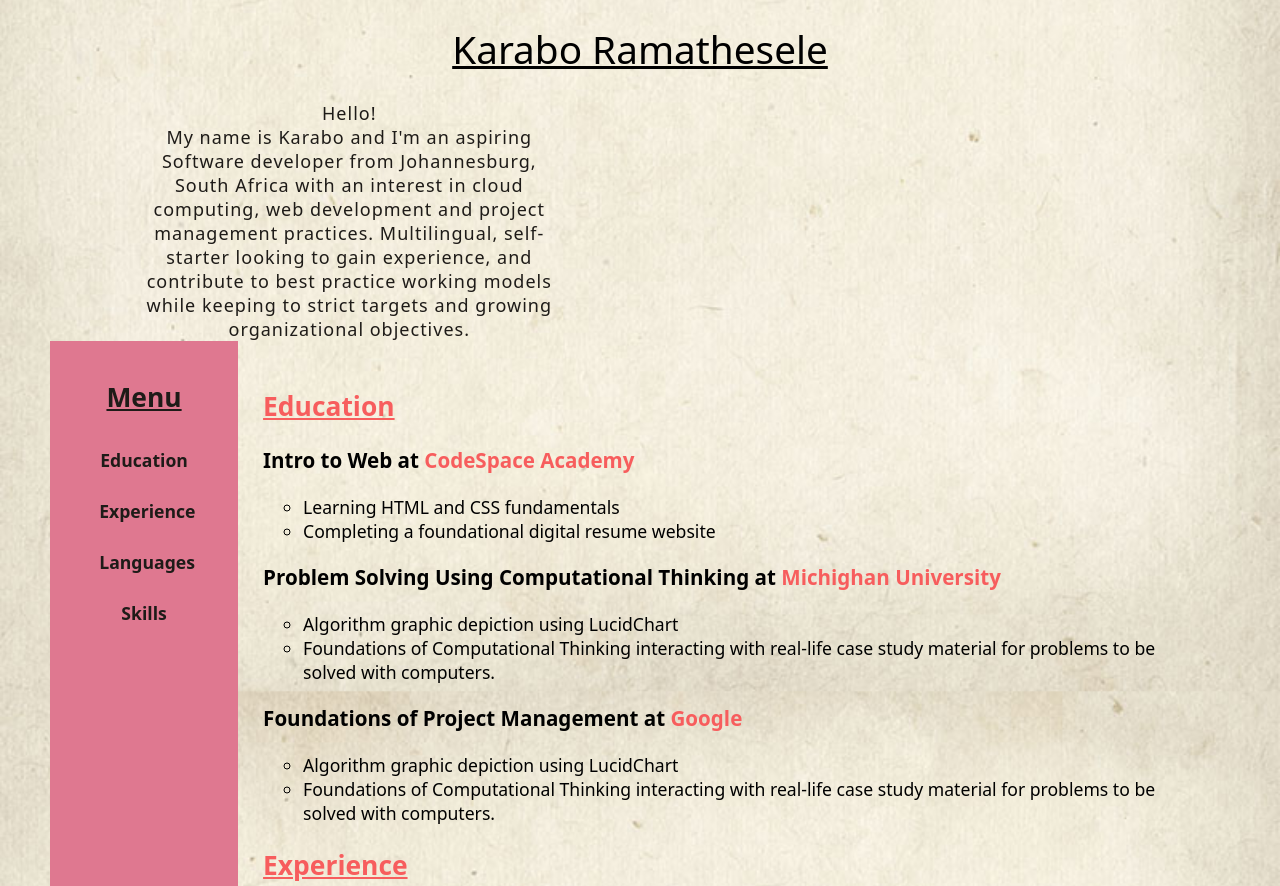
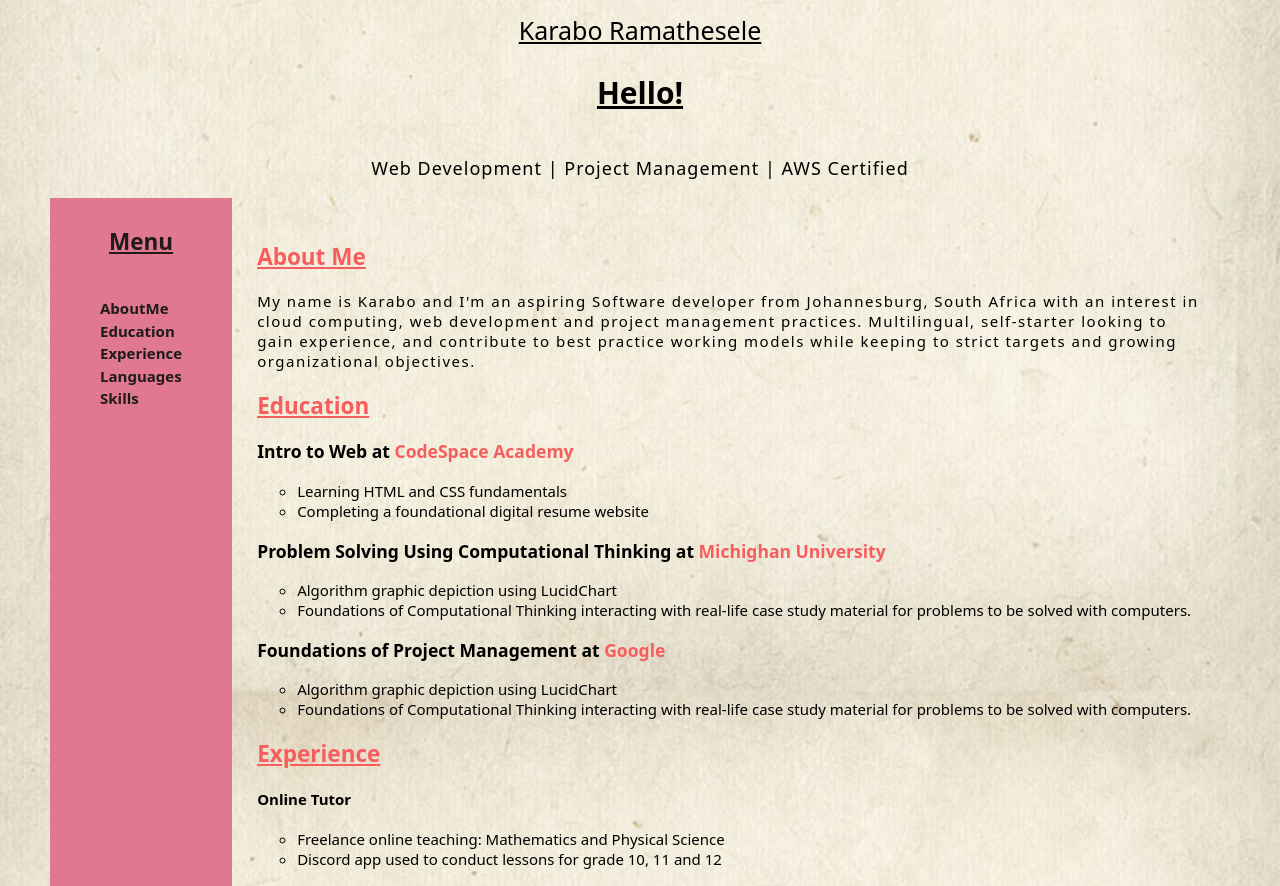
Before and after one commit to KaraboRamathesele/Resume-Web-Design, a plain HTML site: page Resume.html in a window 1280 px wide. Shown: the part 192-1078 px from the top of the page. Drawn offline with Linux system fonts and the light colour scheme.

Commit message:
Resume 8

```diff
--- a/Resume.html
+++ b/Resume.html
@@ -15,23 +15,22 @@
         <source media="(max-width:900px)" srcset="/Images/profilePhoto-med.jpg" />
         <img src="./Images/profilePhoto-lrg.jpg" alt="Picture of Karabo" class="headshot">
       </picture>
-              <h1>Karabo Ramathesele</h1>
-        <p class="intro">Hello!<br>
-          My name is Karabo and I'm an aspiring
-          Software developer from Johannesburg, South Africa with an interest in
-          cloud computing,
-          web development and project management practices.
-          Multilingual, self-starter looking to gain experience,
-          and contribute to best practice working models while keeping to strict targets
-          and growing organizational objectives.</p>
+
+      <div>
+        <h1>Karabo Ramathesele</h1>
+        <h2 class="page-opener">Hello!</h2>
+        <p class="tag-line">Web Development | Project Management | AWS Certified </p>
+      </div>
+
       </header>
 
-<main class="main">
+<main class="main-content">
 
      <div class="menu">
         <aside>
           <h2>Menu</h2>
             <nav id="nav-menu">
+                <a href="#aboutme">AboutMe</a>
                 <a href="#education">Education</a>
                 <a href="#experience">Experience</a>
                 <a href="#languages">Languages</a>
@@ -44,6 +43,19 @@
   <section>
 
       <article>
+
+        <div>
+          <h2 id="aboutme" class="sectionColor">About Me</h2>
+        <p class="aboutme-intro">
+          My name is Karabo and I'm an aspiring
+          Software developer from Johannesburg, South Africa with an interest in
+          cloud computing,
+          web development and project management practices.
+          Multilingual, self-starter looking to gain experience,
+          and contribute to best practice working models while keeping to strict targets
+          and growing organizational objectives.
+        </p>
+        </div>
 
         <div>
           <h2 id="education" class="sectionColor">Education</h2>
@@ -142,10 +154,12 @@
 
  <footer>
     <h2>Get in Touch</h2>
-      <a href="https://www.linkedin.com/in/karabo-ramathesele-9aa7581a4" target="_blank"><img class="icon" src="Images/linkedinIcon.png" alt="Linkedin"></a>
+    <div class="animation-container">
+      <a href="https://www.linkedin.com/in/karabo-ramathesele-9aa7581a4" target="_blank"><img class="animation-icon" class="icon" src="Images/linkedinIcon.png" alt="Linkedin"></a>
       <!--Have not added mailto: php-->
-      <img class="icon" src="./Images/gmailIcon.png" alt="Gmail">
-      <a href="https://www.facebook.com/karabo.ramathesele" target="_blank"><img class="icon" src="./Images/facebookIcon.png" alt="Facebook"></a>
+      <img class="animation-icon" class="icon" src="./Images/gmailIcon.png" alt="Gmail">
+      <a href="https://www.facebook.com/karabo.ramathesele" target="_blank"><img class="animation-icon" class="icon" src="./Images/facebookIcon.png" alt="Facebook"></a>
+    </div>
  </footer>
 </body>
 </html>
--- a/css/stylesheet.css
+++ b/css/stylesheet.css
@@ -3,12 +3,14 @@
 }
 
 html{
+  /*font-size: 10px*/
+  font-size: 62.5%;
 
 }
 
 body{
   font-family: system-ui, -apple-system, BlinkMacSystemFont, 'Segoe UI', Roboto, Oxygen, Ubuntu, Cantarell, 'Open Sans', 'Helvetica Neue', sans-serif;
-  font-size:110%;
+  font-size:1.5rem;
   background: url(../Images/bg-paper@2x.jpg);
   background-repeat: no-repeat;
   background-size:cover;
@@ -17,7 +19,6 @@ body{
   padding: 30px;
   display:  flex;
   flex-direction: column;
-
 }
 
 header {
@@ -29,25 +30,17 @@ header > p {
   font-size: 18px;
   font-weight: 400px;
   margin-left: 3%; margin-right: 3%;
-
 }
 
-.intro{
-  display: flex;
-  justify-content: center;
-  align-items: center;
-  width:50ch;
-  margin:0;
-  padding:;
+.tag-line{
+  display: inline-block;
   letter-spacing: 1px;
-  padding-left:7.1%;
-  color:#1e1b18;
-
+  font-size:1.2rem;
 }
 
 h1 {
-  font-size: 220%;
-  font-weight: 200;
+  font-size: 2.5rem;
+  font-weight: 300;
   text-decoration: underline;
 }
 
@@ -57,16 +50,9 @@ text-decoration: underline;
 
 .headshot {
   border-width: 3px;
-  width: 15%;
+  width: 20%;
   border-radius: 50%;
   border: 3px solid #ce4257 ;
-}
-
-footer {
-  background-color: #fcb1a6;
-  text-align: center;
-  color: #1e1b18;
-  text-decoration:none;
 }
 
 .icon {
@@ -81,7 +67,6 @@ footer {
 
 .menu {
   color: #1e1b18;
-  width: 18%;
   padding: 1rem;
   background-color: #df7890;
   text-align: center;
@@ -91,23 +76,29 @@ footer {
   color: #1e1b18;
   text-decoration: none;
   font-weight:600;
-  margin-bottom: 30%;
+  display: flex;
+  flex-wrap: wrap;
+  word-spacing: 10px;
 
+}
+
+.page-opener{
+  font-size: 3rem;
 }
 
 #nav-menu {
   list-style-type: none;
-  padding: 2px;
-  color: #fff;
+  display:flex;
+  flex-direction: row;
+  padding: 20px;
+  margin:20px;
+}
+
+.main-content {
   display:flex;
   flex-direction: column;
-  margin: 20%;
-}
+  overflow: unset;
 
-.main {
-  display:flex;
-  flex-direction: row;
-  overflow: unset;
 }
 
 .academyLink {
@@ -122,3 +113,102 @@ footer {
 .content{
   padding: 25px;
 }
+
+  /* The animation code */
+@keyframes animatedLogo {
+  0%   {transform:scale(1);}
+  50%  {transform:scale(1.2); }
+  100% {transform:scale(1);}
+}
+
+/* The element to apply the animation to */
+
+
+.animation-icon {
+  width: 50px;
+  height: 50px;
+  animation-name: animatedLogo;
+  animation-duration: 4s;
+  animation-timing-function: ease-out;
+  animation-iteration-count: infinite;
+  padding-right: 1.5rem;
+}
+
+.animation-icon:hover {
+  animation-play-state: paused;
+  filter:blur(0.5px);
+}
+
+
+footer {
+  background-color: #fcb1a6;
+  text-align: center;
+  color: #1e1b18;
+  text-decoration:none;
+}
+
+/*Medium device- 650px > apply */
+@media screen and (min-width:650px) {
+  .tag-line{
+    font-size: 1.4rem;
+  }
+
+  .headshot {
+    border-width: 3px;
+    width: 17%;
+    border-radius: 50%;
+    border: 2px solid #ce4257 ;
+  }
+
+  .main {
+    display:flex;
+    flex-direction: row;
+    overflow: unset;
+  }
+
+  #nav-menu {
+    display: flex;
+    flex-direction: row;
+
+  }
+
+  .menu a {
+    word-spacing:;
+  }
+
+}
+
+/*Large device */
+@media screen and (min-width:920px) {
+  .tag-line{
+    font-size: 1.8rem;
+  }
+
+  .headshot {
+    border-width: 3px;
+    width: 15%;
+    border-radius: 50%;
+  }
+
+  .main-content {
+    display:flex;
+    flex-direction: row;
+    overflow: unset;
+  }
+
+  #nav-menu {
+    display: flex;
+    flex-direction: column;
+  }
+
+  .menu a {
+    line-height: 1.5;
+  }
+
+  .aboutme-intro{
+    width: 20ch;
+    letter-spacing: 1.5px;
+    display:inline;
+  }
+
+}
```
